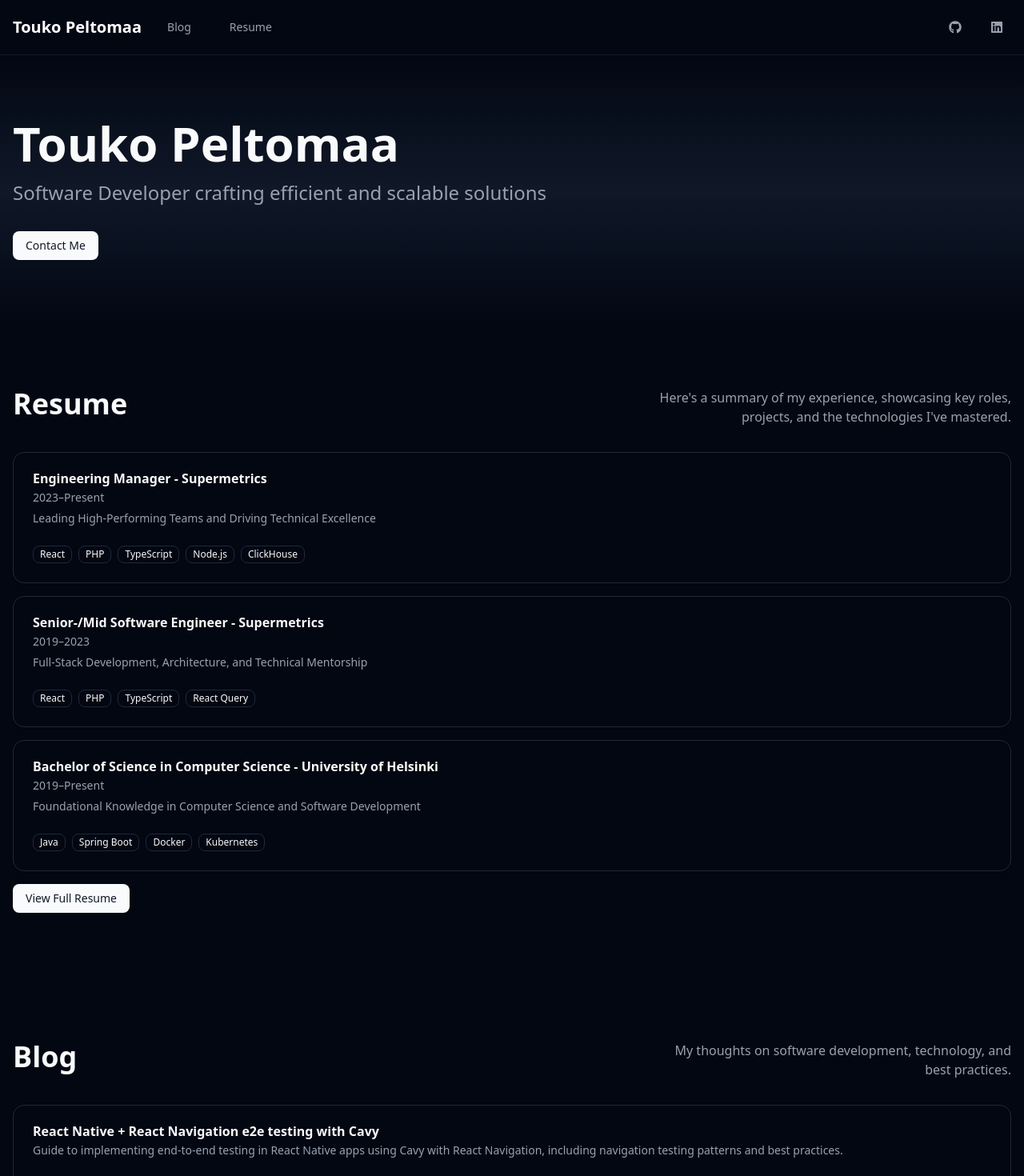
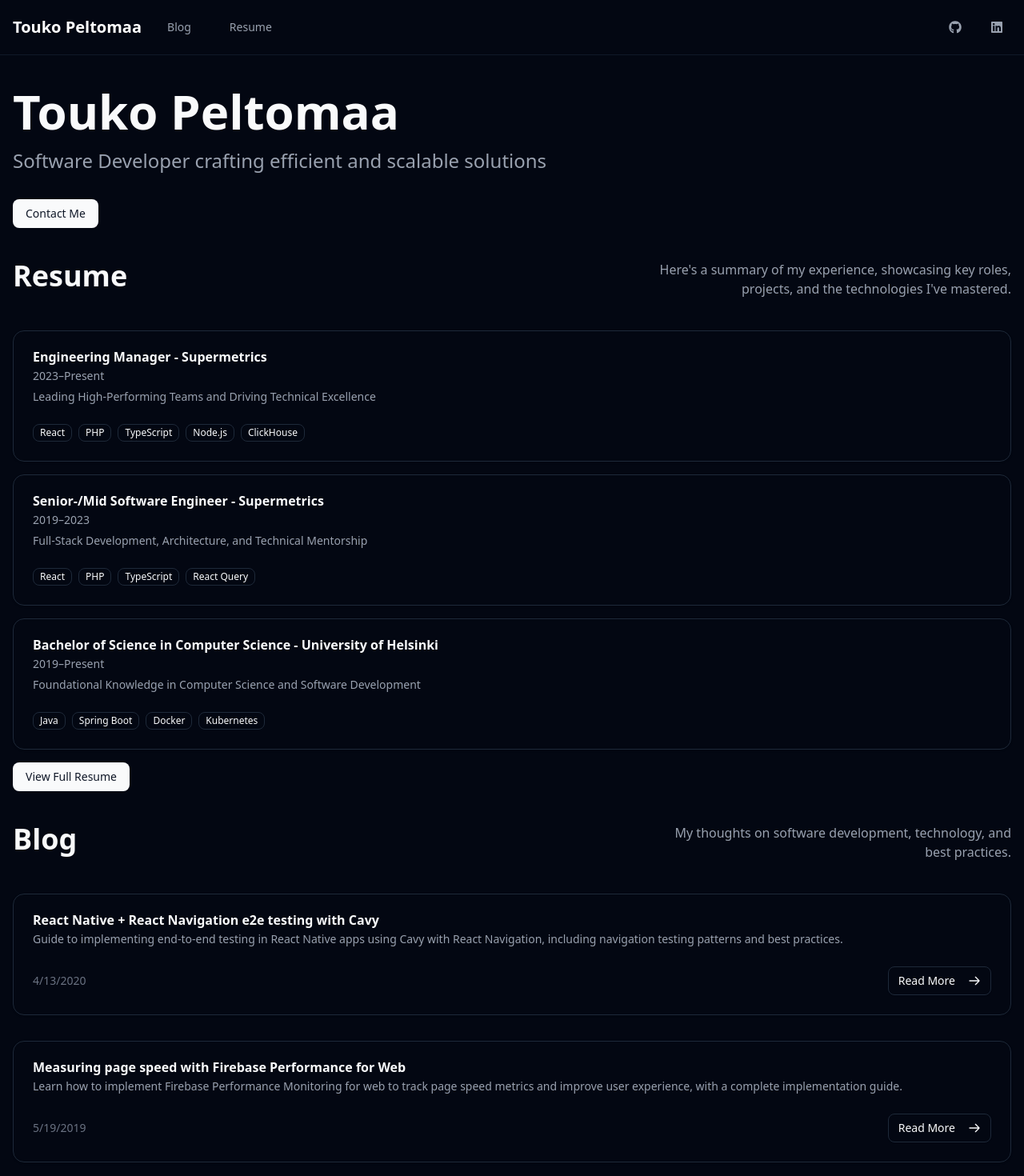
Before and after one commit to peltomaa/my-website, a Next.js app: page / in a window 1280 px wide. Shown: the top 1470 px of the page at 80% size. Built offline with nearby package versions, Linux system fonts and the light colour scheme.

Commit message:
fix: Cleanup pages with better spacing

```diff
--- a/components/SectionHeader.tsx
+++ b/components/SectionHeader.tsx
@@ -5,9 +5,9 @@
 
 export function SectionHeader({ title, description }: SectionHeaderProps) {
   return (
-    <div className="flex justify-between mb-8 flex-col gap-1 md:flex-row">
+    <div className="flex justify-between flex-col gap-1 md:flex-row">
       <h2 className="text-4xl font-bold">{title}</h2>
-      <p className="text-gray-400 max-w-md lg:text-right">{description}</p>
+      <p className="text-gray-400 max-w-md md:text-right">{description}</p>
     </div>
   );
 }
--- a/pages/_document.tsx
+++ b/pages/_document.tsx
@@ -11,7 +11,7 @@
       <body className="dark min-h-screen flex flex-col">
         <Navigation />
 
-        <div className="grow">
+        <div className="grow container mx-auto max-w-7xl py-10 p-4">
           <Main />
         </div>
         <Footer />
--- a/pages/blog/[slug].tsx
+++ b/pages/blog/[slug].tsx
@@ -73,13 +73,12 @@
         <meta name="twitter:title" content={post.title} />
         <meta name="twitter:description" content={post.description} />
       </Head>
-      <div className="container mx-auto max-w-7xl px-4 py-20">
-        <article className="max-w-none">
+      <article className="max-w-none space-y-8">
         <AnimateInBlock order={1}>
           <h1 className="text-4xl font-bold mb-4">{post.title}</h1>
         </AnimateInBlock>
         <AnimateInBlock order={2}>
-            <time dateTime={post.date} className="text-gray-500 block mb-8">
+          <time dateTime={post.date} className="text-gray-500 block">
             {new Date(post.date).toLocaleDateString()}
           </time>
         </AnimateInBlock>
@@ -90,7 +89,6 @@
           />
         </AnimateInBlock>
       </article>
-      </div>
     </>
   );
 };
--- a/pages/blog/page/[page].tsx
+++ b/pages/blog/page/[page].tsx
@@ -12,6 +12,7 @@
   PaginationNext,
   PaginationEllipsis,
 } from "../../../components/ui/pagination";
+import { SectionHeader } from "@/components/SectionHeader";
 
 const POSTS_PER_PAGE = 5;
 
@@ -62,7 +63,7 @@
   currentPage: number;
 }) => {
   return (
-    <>
+    <div className="space-y-8">
       <Head>
         <title>Touko Peltomaa - Blog</title>
         <meta
@@ -71,10 +72,12 @@
         />
       </Head>
       <AnimateInBlock order={1}>
-        <div className="container mx-auto max-w-7xl px-4 py-20">
-          <h1 className="text-4xl font-bold mb-8">Blog</h1>
-
-          <div className="grid grid-cols-1 gap-8 mb-12">
+        <SectionHeader
+          title="Blog"
+          description="My thoughts on software development, technology, and best practices."
+        />
+      </AnimateInBlock>
+      <div className="space-y-4">
         {posts.map((post) => (
           <AnimateInBlock key={post.slug} order={posts.indexOf(post) + 1}>
             <BlogCard
@@ -86,7 +89,6 @@
           </AnimateInBlock>
         ))}
       </div>
-
       <AnimateInBlock order={posts.length + 2}>
         <Pagination>
           <PaginationContent>
@@ -159,8 +161,6 @@
         </Pagination>
       </AnimateInBlock>
     </div>
-      </AnimateInBlock>
-    </>
   );
 };
 
--- a/pages/index.tsx
+++ b/pages/index.tsx
@@ -17,7 +17,7 @@
 
 const Page = ({ posts }: PageProps) => {
   return (
-    <>
+    <div className="space-y-10">
       <Head>
         <title>Touko Peltomaa - Home</title>
         <meta
@@ -26,49 +26,44 @@
         />
       </Head>
       <AnimateInBlock order={1}>
-        <div className="relative overflow-hidden bg-gradient-to-b from-gray-950 via-gray-900 to-gray-950">
-          <div className="container mx-auto max-w-7xl px-4 py-20">
         <h1 className="text-6xl font-bold mb-4">Touko Peltomaa</h1>
         <h2 className="text-2xl text-gray-400 mb-8">
           Software Developer crafting efficient and scalable solutions
         </h2>
         <div className="flex gap-4">
           <Button asChild>
-                <a
-                  href={LINKEDIN_LINK}
-                  target="_blank"
-                  rel="noopener noreferrer"
-                >
+            <a href={LINKEDIN_LINK} target="_blank" rel="noopener noreferrer">
               Contact Me
             </a>
           </Button>
         </div>
-          </div>
-        </div>
       </AnimateInBlock>
 
       <AnimateInBlock order={2}>
-        <div className="container mx-auto max-w-7xl px-4 py-20 relative">
         <SectionHeader
           title="Resume"
           description="Here's a summary of my experience, showcasing key roles, projects,
             and the technologies I've mastered."
         />
+      </AnimateInBlock>
+
+      <AnimateInBlock order={3}>
         <CustomTimeline items={CAREER_TEASER} />
-          <AnimateInBlock order={3}>
+        <AnimateInBlock order={4}>
           <Button color="light" className="mt-4">
             <Link href="/resume">View Full Resume</Link>
           </Button>
         </AnimateInBlock>
-        </div>
       </AnimateInBlock>
 
-      <AnimateInBlock order={3}>
-        <div className="container mx-auto max-w-7xl px-4 py-20">
+      <AnimateInBlock order={4}>
         <SectionHeader
           title="Blog"
           description="My thoughts on software development, technology, and best practices."
         />
+      </AnimateInBlock>
+
+      <AnimateInBlock order={5}>
         <div className="grid grid-cols-1 gap-8">
           {posts.slice(0, 3).map((post) => (
             <BlogCard
@@ -80,9 +75,8 @@
             />
           ))}
         </div>
+      </AnimateInBlock>
     </div>
-      </AnimateInBlock>
-    </>
   );
 };
 
--- a/pages/resume.tsx
+++ b/pages/resume.tsx
@@ -6,7 +6,7 @@
 
 const ResumePage = () => {
   return (
-    <>
+    <div className="space-y-10">
       <Head>
         <title>Touko Peltomaa - Resume</title>
         <meta
@@ -15,16 +15,16 @@
         />
       </Head>
       <AnimateInBlock order={1}>
-        <div className="container mx-auto max-w-7xl px-4 py-20">
-          <SectionHeader
-            title="Resume"
-            description="Here's a summary of my experience, showcasing key roles, projects,
+        <SectionHeader
+          title="Resume"
+          description="Here's a summary of my experience, showcasing key roles, projects,
             and the technologies I've mastered."
-          />
-          <Timeline items={CAREER_TIMELINE} showDescriptionList />
-        </div>
+        />
       </AnimateInBlock>
-    </>
+      <AnimateInBlock order={2}>
+        <Timeline items={CAREER_TIMELINE} showDescriptionList />
+      </AnimateInBlock>
+    </div>
   );
 };
 
```
Lines whose indentation alone changed are shown as unchanged.
